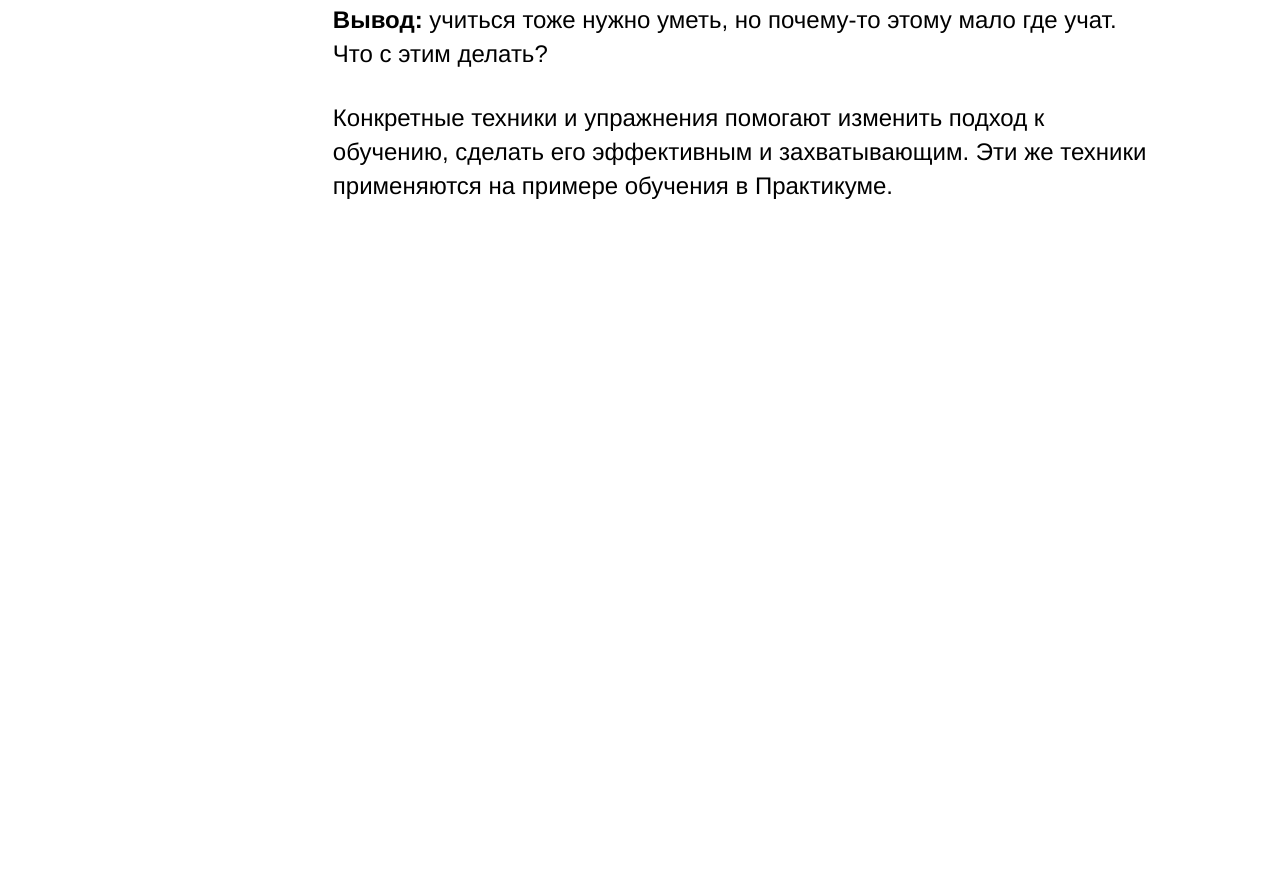
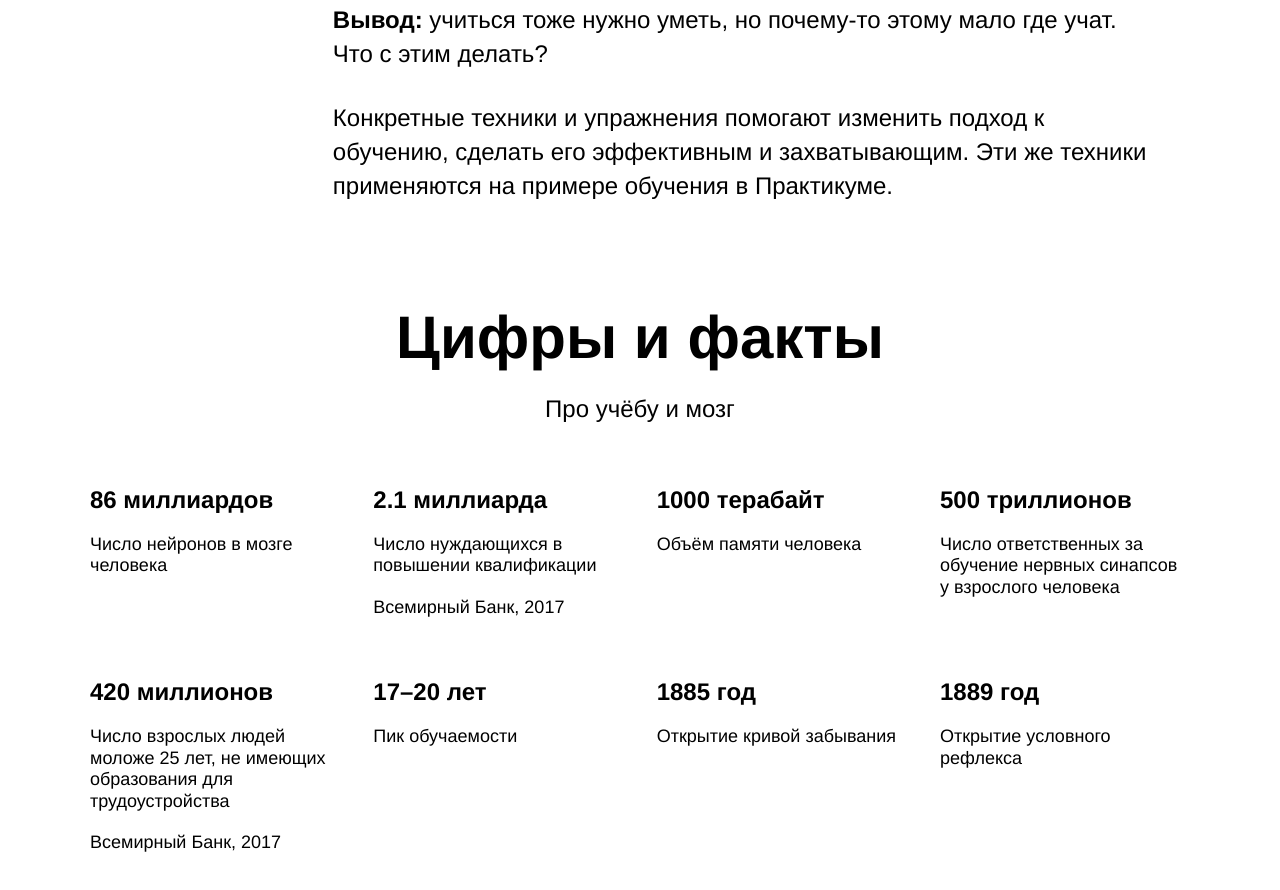
Before and after one commit to DBKai/how-to-learn, a plain HTML site: page index.html in a window 1280 px wide. Shown: the part 1053-1943 px from the top of the page. Before the commit the page ends 1356 px from the top, so only its background shows below. Drawn offline with Linux system fonts and the light colour scheme.

Commit message:
Сделал блок digits

```diff
--- a/index.html
+++ b/index.html
@@ -31,6 +31,44 @@
       </section>
 
       <section class="digits">
+        <h1 class="section-title">Цифры и факты</h1>
+        <h2 class="section-subtitle">Про учёбу и мозг</h2>
+        <div class="table">
+          <div class="table__cell">
+            <p class="table__heading">86 миллиардов</p>
+            <p class="table__text">Число нейронов в мозге человека</p>
+          </div>
+          <div class="table__cell">
+            <p class="table__heading">2.1 миллиарда</p>
+            <p class="table__text">Число нуждающихся в повышении квалификации</p>
+            <p class="table__text">Всемирный Банк, 2017</p>
+          </div>
+          <div class="table__cell">
+            <p class="table__heading">1000 терабайт</p>
+            <p class="table__text">Объём памяти человека</p>
+          </div>
+          <div class="table__cell">
+            <p class="table__heading">500 триллионов</p>
+            <p class="table__text">Число ответственных за обучение нервных синапсов у взрослого человека</p>
+          </div>
+          <div class="table__cell">
+            <p class="table__heading">420 миллионов</p>
+            <p class="table__text">Число взрослых людей моложе 25 лет, не имеющих образования для трудоустройства</p>
+            <p class="table__text">Всемирный Банк, 2017</p>
+          </div>
+          <div class="table__cell">
+            <p class="table__heading">17–20 лет</p>
+            <p class="table__text">Пик обучаемости</p>
+          </div>
+          <div class="table__cell">
+            <p class="table__heading">1885 год</p>
+            <p class="table__text">Открытие кривой забывания</p>
+          </div>
+          <div class="table__cell">
+            <p class="table__heading">1889 год</p>
+            <p class="table__text">Открытие условного рефлекса</p>
+          </div>
+        </div>
       </section>
 
       <section class="feynman">
--- a/styles/style.css
+++ b/styles/style.css
@@ -122,6 +122,58 @@
   font-weight: bold;
 }
 
+.digits {
+  margin: 100px auto;
+}
+
+.section-title {
+  display: block;
+  margin: 0 auto 20px auto;
+  text-align: center;
+  width: 60%;
+  line-height: 1.15;
+  font-size: 60px;
+  font-weight: bold;
+}
+
+.section-subtitle {
+  display: block;
+  margin: 0 auto;
+  text-align: center;
+  width: 60%;
+  line-height: 34px;
+  font-size: 24px;
+  font-weight: normal;
+}
+
+.table {
+  width: 1100px;
+  display: flex;
+  flex-direction: row;
+  flex-wrap: wrap;
+  justify-content: space-between;
+  margin: 0 auto;
+}
+
+.table__cell {
+  margin-top: 60px;
+  width: 250px;
+}
+
+.table__heading {
+  line-height: 1.15;
+  font-size: 24px;
+  font-weight: bold;
+  margin: 0;
+}
+
+.table__text {
+  line-height: 1.2;
+  font-size: 18px;
+  font-weight: normal;
+  margin: 20px 0 0 0;
+}
+
 /* и элемента с модификатором вида ключ-значение */
 .table__cell_theme_dark {
   width: 200px;
```
